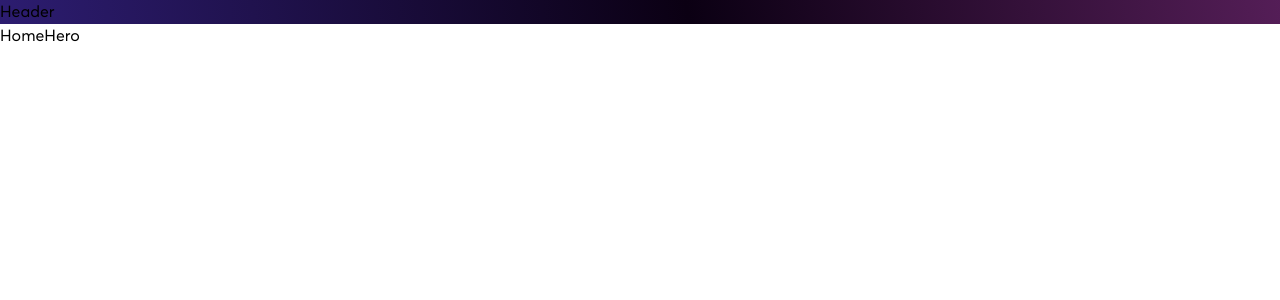
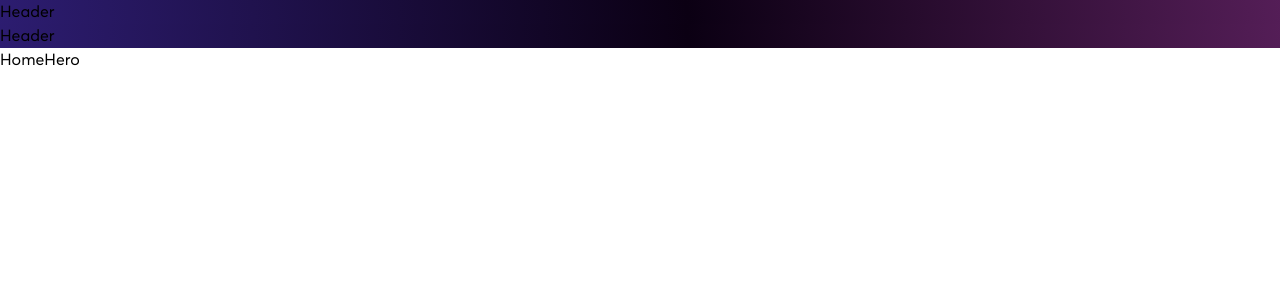
Before and after one commit to srwx/betrend-frontend, a Next.js app: page / in a window 1280 px wide. Shown: the top 300 px of the page. Built offline with nearby package versions, Linux system fonts and the light colour scheme.

Commit message:
added `<Header />` for all pages

```diff
--- a/pages/_app.tsx
+++ b/pages/_app.tsx
@@ -1,8 +1,14 @@
 import "styles/global.css"
 import type { AppProps } from "next/app"
+import { Header } from "component/Header/Header"
 
 function MyApp({ Component, pageProps }: AppProps) {
-  return <Component {...pageProps} />
+  return (
+    <>
+      <Header />
+      <Component {...pageProps} />
+    </>
+  )
 }
 
 export default MyApp
```
